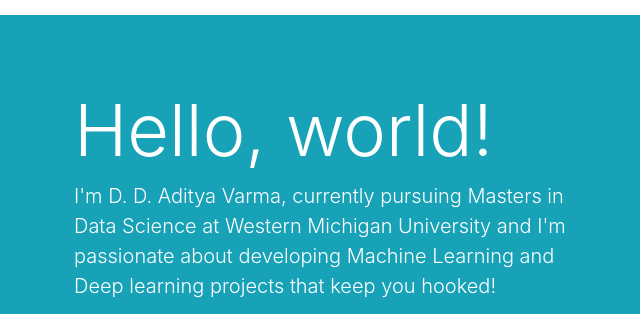
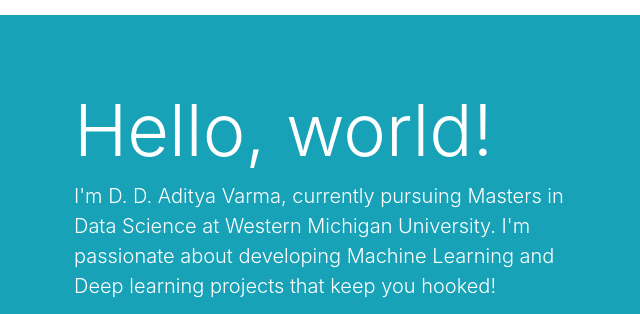
Before and after one commit to ddavarma/ddavarma.github.io, a plain HTML site: page index.html in a window 1280 px wide. Shown: the top 314 px of the page, 320-960 px from the left. Drawn offline with nearby package versions, Linux system fonts and the light colour scheme.

Commit message:
Update index.html

```diff
--- a/index.html
+++ b/index.html
@@ -21,7 +21,7 @@
 			<div class="col-md-6 offset-md-3">
 				<div class="text-white p-4">
 					<h1 class="display-3 mb-2">Hello, world!</h1>
-					<p class="lead">I'm D.&nbsp;D.&nbsp;Aditya&nbsp;Varma, currently pursuing Masters in  Data Science  at Western Michigan University and I'm passionate about developing Machine Learning and Deep learning projects that keep you hooked!</p>
+					<p class="lead">I'm D.&nbsp;D.&nbsp;Aditya&nbsp;Varma, currently pursuing Masters in  Data Science  at Western Michigan University. I'm passionate about developing Machine Learning and Deep learning projects that keep you hooked!</p>
 					<p class="lead">I'm learning courses related to Machine Learning, Deep Learning and IT Support Professional from Coursera &amp; Udacity</p>
 					<p class="lead">I'm looking for internship opportunites in the field of Data Science in The United States.</p>
 					<hr class="m-y-md border-light">
```
